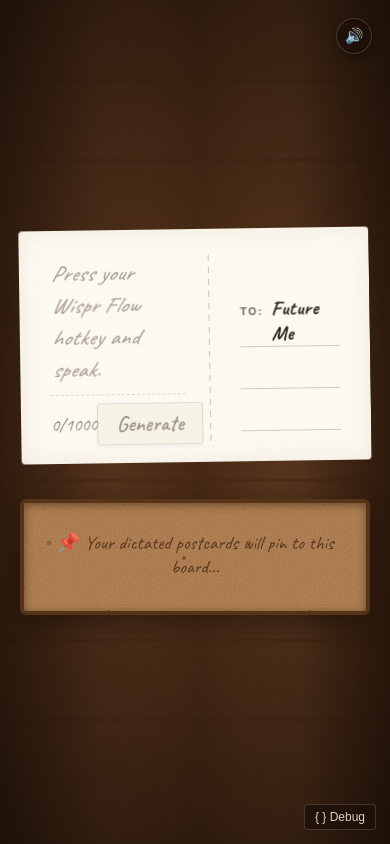
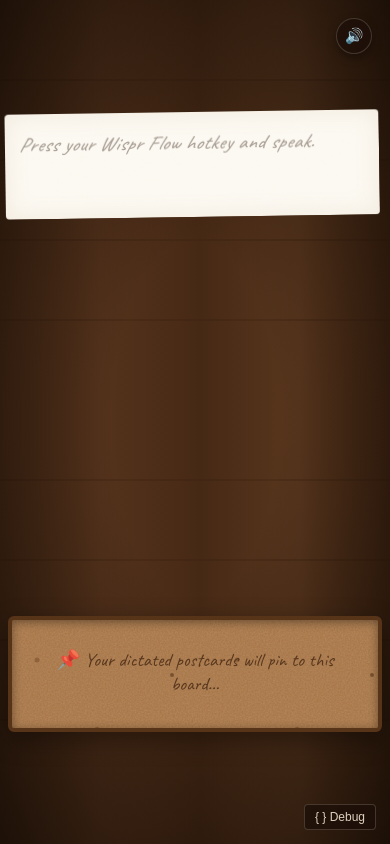
Before and after one commit to mridulrajgaria/dictation-postcards, a React (Vite) app in the folder client/: page / in a window 390 px wide. Built offline with nearby package versions, Linux system fonts and the light colour scheme.

Commit message:
fix(ui): error handling, responsive layout and preloading

```diff
--- a/client/index.html
+++ b/client/index.html
@@ -5,10 +5,17 @@
     <link rel="icon" type="image/svg+xml" href="/favicon.svg" />
     <meta name="viewport" content="width=device-width, initial-scale=1.0" />
     <title>Dictation Postcards</title>
-    <!-- Caveat handwriting font for postcard text -->
+
+    <!-- Preload Google Fonts -->
     <link rel="preconnect" href="https://fonts.googleapis.com">
     <link rel="preconnect" href="https://fonts.gstatic.com" crossorigin>
+    <link rel="preload" as="style" href="https://fonts.googleapis.com/css2?family=Caveat:wght@400..700&display=swap">
     <link href="https://fonts.googleapis.com/css2?family=Caveat:wght@400..700&display=swap" rel="stylesheet">
+
+    <!-- Preload Texture Images -->
+    <link rel="preload" as="image" href="/src/assets/textures/paper-texture.svg" type="image/svg+xml">
+    <link rel="preload" as="image" href="/src/assets/textures/wood-desk.svg" type="image/svg+xml">
+    <link rel="preload" as="image" href="/src/assets/textures/corkboard.svg" type="image/svg+xml">
   </head>
   <body>
     <div id="root"></div>
--- a/client/src/App.jsx
+++ b/client/src/App.jsx
@@ -34,9 +34,21 @@
   const [gallery, setGallery] = useState(() => loadSavedPostcards());
   // Active selected postcard ID in gallery
   const [activeCardId, setActiveCardId] = useState(null);
+  // Friendly handwritten error note state
+  const [errorNote, setErrorNote] = useState(null);
 
   // Ref to canvas component for downloading PNG and saving thumbnail
   const canvasRef = useRef(null);
+
+  // Fallback postcard used when server request fails
+  const FALLBACK_POSTCARD = {
+    source: 'fallback',
+    mood: 'peaceful',
+    palette: ['#2E4057', '#048A81', '#54C6EB', '#F4D06F'],
+    shapes: 'waves',
+    density: 0.5,
+    caption: 'A gentle rhythm of today',
+  };
 
   // Toggle mute state
   const toggleMute = () => {
@@ -50,10 +62,11 @@
   // Send dictation text to backend POST /postcard endpoint
   const handleGenerate = async (e) => {
     if (e) e.stopPropagation();
-    if (!text.trim()) return;
+    if (!text.trim() || loading) return;
 
     setLoading(true);
     setError(null);
+    setErrorNote(null);
 
     try {
       const response = await fetch('http://localhost:5000/postcard', {
@@ -99,7 +112,17 @@
         setGallery(updatedGallery);
       }, 350);
     } catch (err) {
+      console.warn('Postcard fetch failed, activating fallback:', err);
       setError(err.message);
+      // Friendly handwritten error note
+      setErrorNote(
+        "Couldn't reach the post office server, so we sketched a peaceful fallback postcard for you. Check your connection and try again anytime."
+      );
+      // Fallback postcard so user can still see art and flip the card
+      setPostcardData(FALLBACK_POSTCARD);
+      setStampKey((prev) => prev + 1);
+      setIsFlipped(false);
+      playRustleSound(isMuted);
     } finally {
       setLoading(false);
     }
@@ -141,6 +164,24 @@
 
   return (
     <div className="desk-scene">
+      {/* Friendly handwritten error note if server fails */}
+      {errorNote && (
+        <div className="error-note-wrapper" onClick={(e) => e.stopPropagation()}>
+          <div className="error-note-card">
+            <div className="error-note-pin" />
+            <button
+              className="error-note-close"
+              onClick={() => setErrorNote(null)}
+              title="Dismiss note"
+            >
+              ✕
+            </button>
+            <div className="error-note-title">A quick note from the postmaster...</div>
+            <p className="error-note-text">{errorNote}</p>
+          </div>
+        </div>
+      )}
+
       {/* Audio Mute Toggle Button */}
       <button
         className="mute-toggle-btn"
--- a/client/src/index.css
+++ b/client/src/index.css
@@ -735,3 +735,180 @@
     opacity: 0.84;
   }
 }
+
+/* =========================================
+   Step 6: Friendly Handwritten Error Note & Responsive Layout
+   ========================================= */
+
+/* Handwritten Sticky Note for Error Feedback */
+.error-note-wrapper {
+  position: absolute;
+  top: 14px;
+  left: 50%;
+  transform: translateX(-50%) rotate(-1deg);
+  max-width: 440px;
+  width: calc(100% - 32px);
+  z-index: 50;
+  animation: noteDropIn 0.3s cubic-bezier(0.175, 0.885, 0.32, 1.25) forwards;
+}
+
+.error-note-card {
+  background: #fef08a;
+  background-image: linear-gradient(135deg, #fffbeb 0%, #fef08a 100%);
+  border: 1px solid #eab308;
+  border-radius: 4px;
+  box-shadow: 0 10px 25px -5px rgba(0, 0, 0, 0.4), 0 4px 10px rgba(0, 0, 0, 0.2);
+  padding: 14px 18px 12px;
+  position: relative;
+  font-family: 'Caveat', cursive, sans-serif;
+}
+
+.error-note-pin {
+  position: absolute;
+  top: -8px;
+  left: 50%;
+  transform: translateX(-50%);
+  width: 32px;
+  height: 12px;
+  background: rgba(220, 38, 38, 0.65);
+  border-radius: 2px;
+  box-shadow: 0 1px 3px rgba(0, 0, 0, 0.2);
+}
+
+.error-note-close {
+  position: absolute;
+  top: 6px;
+  right: 8px;
+  background: transparent;
+  border: none;
+  font-family: inherit;
+  font-size: 16px;
+  color: #713f12;
+  cursor: pointer;
+  padding: 2px 6px;
+  line-height: 1;
+}
+
+.error-note-title {
+  font-size: 22px;
+  font-weight: 700;
+  color: #78350f;
+  margin-bottom: 4px;
+}
+
+.error-note-text {
+  font-size: 19px;
+  color: #451a03;
+  line-height: 1.35;
+  margin: 0;
+}
+
+@keyframes noteDropIn {
+  0% {
+    transform: translateX(-50%) translateY(-20px) scale(0.9);
+    opacity: 0;
+  }
+  100% {
+    transform: translateX(-50%) translateY(0) scale(1) rotate(-1deg);
+    opacity: 1;
+  }
+}
+
+/* =========================================
+   Responsive Breakpoints: Laptop & Phone
+   ========================================= */
+
+@media (max-width: 768px) {
+  .desk-scene {
+    padding: 20px 12px;
+  }
+
+  .postcard-face-back {
+    padding: 18px 18px 14px;
+  }
+
+  .postcard-back-body {
+    gap: 12px;
+  }
+
+  .postcard-textarea {
+    font-size: 22px;
+  }
+
+  .stamp-postmark-container {
+    transform: scale(0.8);
+    transform-origin: top right;
+    top: 10px;
+    right: 12px;
+  }
+
+  .address-line {
+    font-size: 20px;
+    min-height: 24px;
+  }
+
+  .corkboard-strip {
+    margin-top: 24px;
+  }
+}
+
+@media (max-width: 520px) {
+  .desk-scene {
+    padding: 14px 8px;
+  }
+
+  .postcard-wrapper {
+    aspect-ratio: auto;
+    min-height: 480px;
+  }
+
+  .postcard-face-back {
+    padding: 14px 12px 10px;
+  }
+
+  .postcard-back-body {
+    flex-direction: column;
+    gap: 10px;
+  }
+
+  .postcard-back-divider {
+    display: none;
+  }
+
+  .postcard-back-address {
+    flex-direction: row-reverse;
+    align-items: flex-end;
+    padding-left: 0;
+    margin-top: 8px;
+    border-top: 1px dashed rgba(145, 125, 105, 0.4);
+    padding-top: 8px;
+  }
+
+  .postcard-back-stamp-slot {
+    height: 75px;
+    width: 120px;
+    position: relative;
+  }
+
+  .stamp-postmark-container {
+    transform: scale(0.65);
+    top: -10px;
+    right: 0;
+  }
+
+  .postcard-address-lines {
+    flex: 1;
+    gap: 8px;
+    padding-bottom: 0;
+  }
+
+  .postcard-textarea {
+    font-size: 20px;
+    min-height: 140px;
+  }
+
+  .generate-button {
+    font-size: 19px;
+    padding: 4px 14px;
+  }
+}
```
